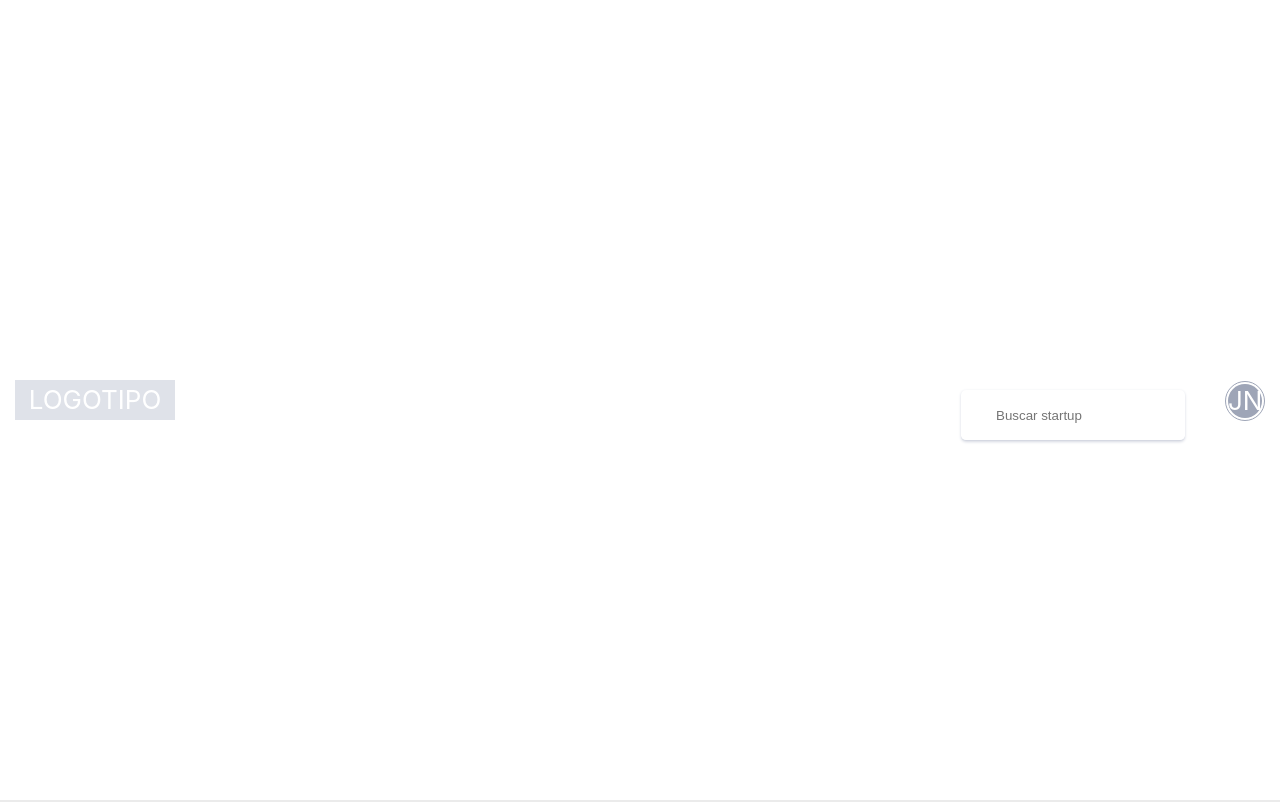
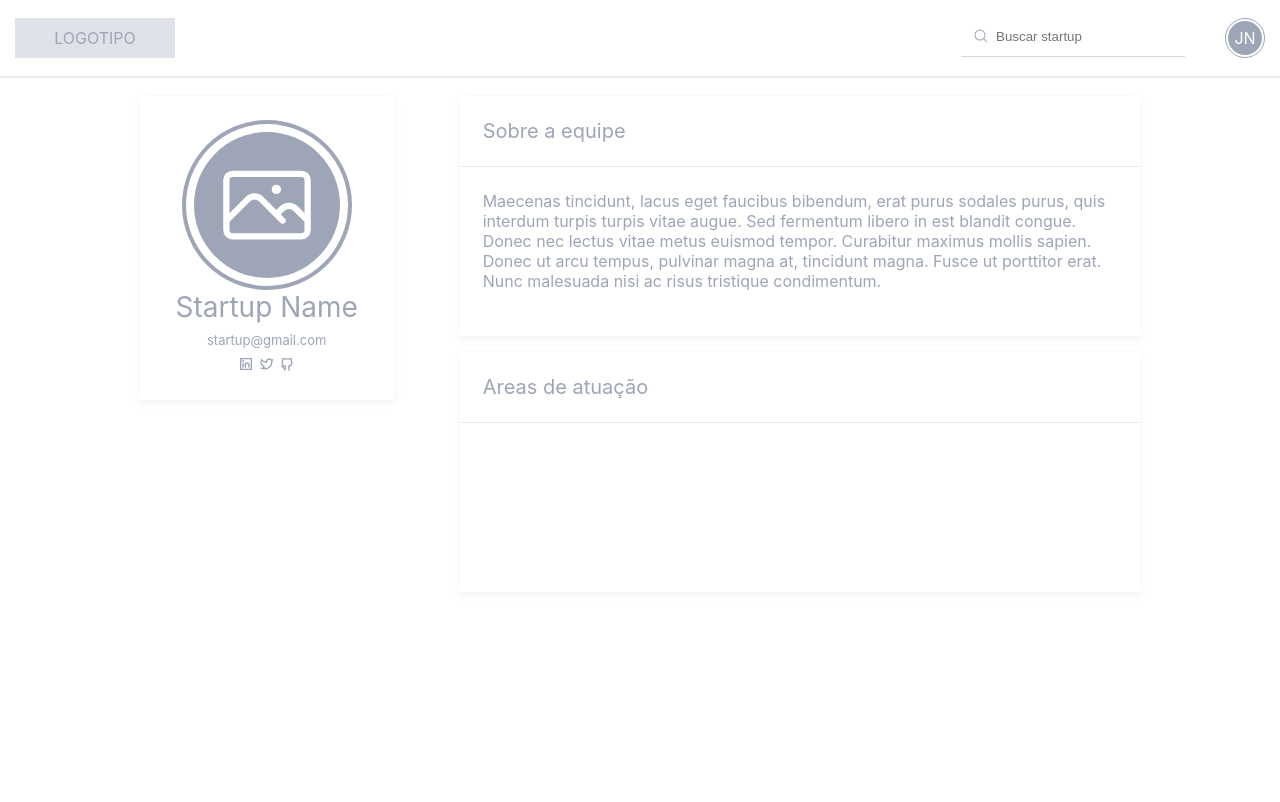
Before and after one commit to joicenunes/VitrineEmpreende, a React (Create React App) app in the folder client/: page /startup in a window 1280 px wide. Built offline with nearby package versions, Linux system fonts and the light colour scheme.

Commit message:
Refatorando .css global

```diff
--- a/client/src/App.css
+++ b/client/src/App.css
@@ -1,50 +1,7 @@
 .App {
-  color: #9ea5b7;
-  display: grid;
-  grid-template-columns: 3fr 2fr;
-  width: 100%;
-  height: 100vh;
-  text-align: center;
-}
-
-.App-login-image {
-  background: url(../public/ft_condominio.png);
-}
-
-.App-login-form {
-  padding: 60px 40px 25px;
-  background-color: #f7f7f7;
-}
-
-.Form-item {
-  margin: 30px 0;
-  text-align: left;
-}
-
-.Form-item label {
-  font-weight: bold;
-}
-
-.Form-item-field {
-  display: grid;
-  grid-template-columns: 20px auto;
-  padding: 10px;
-  margin: 6px 1px;
-  background-color: #fff;
-  border-radius: 5px;
-  box-shadow: 0 1px 3px 0 #d5d8e2;
-}
-
-.Form-item-icon {
-  padding: 2px;
-}
-
-.Form-item-field input {
-  border: none;
-}
-
-.Form-item-field input:active, .Form-item-field input:focus {
-  border: none;
+  width: 100vw;
+  height: 100vh;;
+  color: #9ea5b7 !important;
 }
 
 .Form-button button {
@@ -63,28 +20,12 @@
   color: inherit;
 }
 
-.App-logo {
+/* .App-logo {
   height: 15vmin;
   pointer-events: none;
-}
+} */
 
-@media screen and (max-width: 800px) {
-  .App-login-image {
-    display:none;
-  }
-
-  .App-login-form {
-    width: 100%;
-  }
-}
-
-@media (prefers-reduced-motion: no-preference) {
-  .App-logo {
-    animation: App-logo-spin infinite 20s linear;
-  }
-}
-
-.App-header {
+/* .App-header {
   background-color: #282c34;
   min-height: 100vh;
   display: flex;
@@ -93,17 +34,8 @@
   justify-content: center;
   font-size: calc(10px + 2vmin);
   color: white;
-}
+} */
 
 .App-link {
   color: #61dafb;
 }
-
-@keyframes App-logo-spin {
-  from {
-    transform: rotate(0deg);
-  }
-  to {
-    transform: rotate(360deg);
-  }
-}
```
